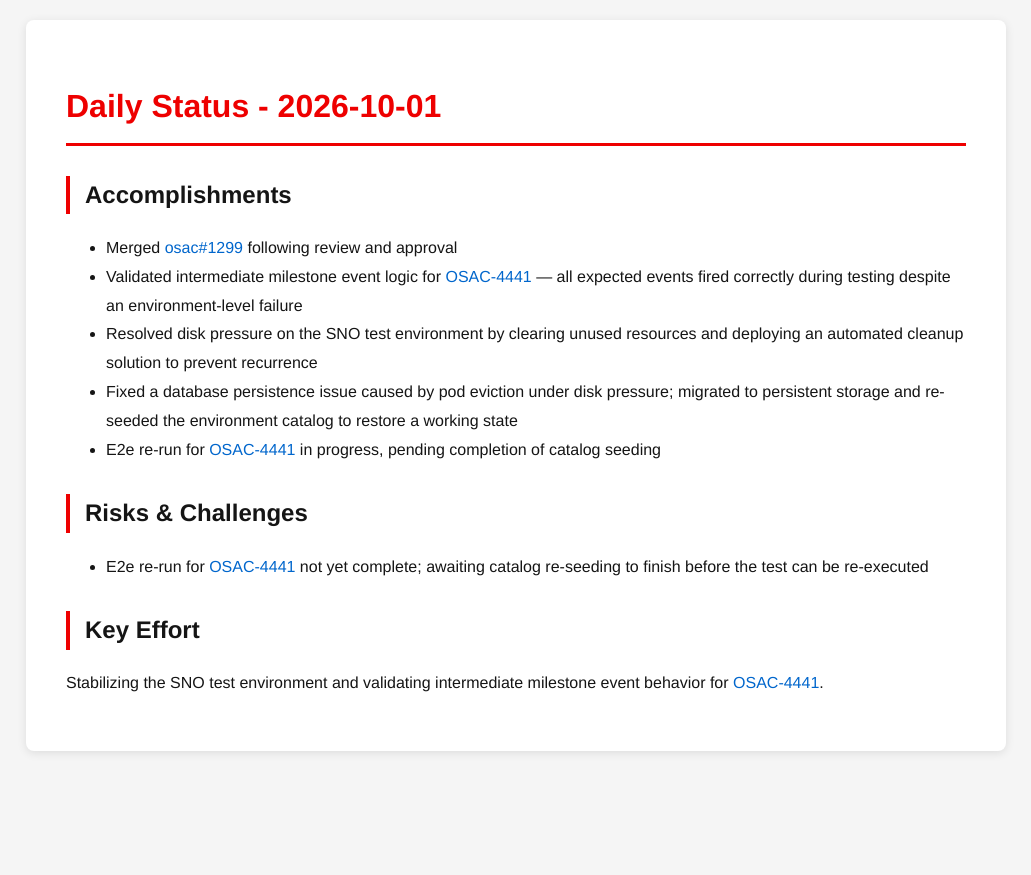
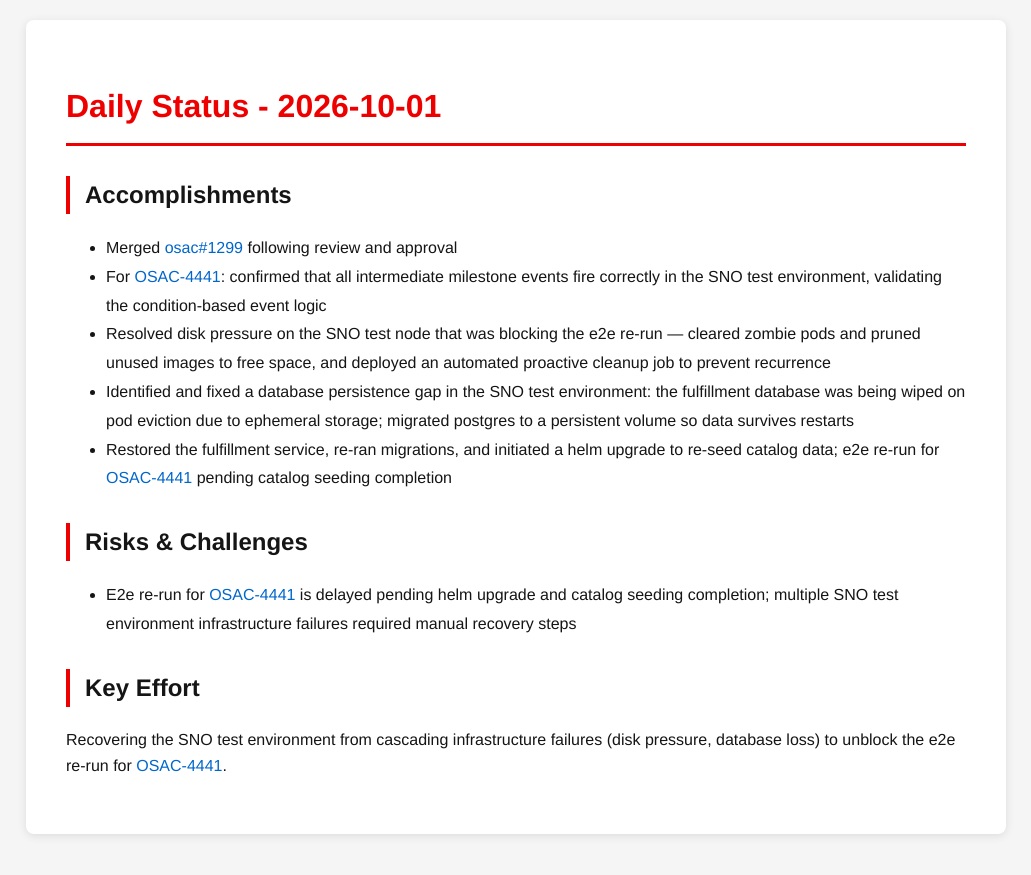
Before and after one commit to tzvatot/daily-status, a Jekyll site: the page built from 2026-10-01.md, in a window 1280 px wide. Shown: the top 875 px of the page, without its empty margins (124-1155 px from the left). Built offline with Jekyll 4.4.1, drawn with Linux system fonts in a browser that asks for light colours.

Commit message:
Daily status update - 2026-10-01

```diff
--- a/2026-10-01.md
+++ b/2026-10-01.md
@@ -8,13 +8,13 @@ date: 2026-10-01
 
 ## Accomplishments
 - Merged [osac#1299](https://github.com/osac-project/osac/pull/1299) following review and approval
-- Validated intermediate milestone event logic for [OSAC-4441](https://redhat.atlassian.net/browse/OSAC-4441) — all expected events fired correctly during testing despite an environment-level failure
-- Resolved disk pressure on the SNO test environment by clearing unused resources and deploying an automated cleanup solution to prevent recurrence
-- Fixed a database persistence issue caused by pod eviction under disk pressure; migrated to persistent storage and re-seeded the environment catalog to restore a working state
-- E2e re-run for [OSAC-4441](https://redhat.atlassian.net/browse/OSAC-4441) in progress, pending completion of catalog seeding
+- For [OSAC-4441](https://redhat.atlassian.net/browse/OSAC-4441): confirmed that all intermediate milestone events fire correctly in the SNO test environment, validating the condition-based event logic
+- Resolved disk pressure on the SNO test node that was blocking the e2e re-run — cleared zombie pods and pruned unused images to free space, and deployed an automated proactive cleanup job to prevent recurrence
+- Identified and fixed a database persistence gap in the SNO test environment: the fulfillment database was being wiped on pod eviction due to ephemeral storage; migrated postgres to a persistent volume so data survives restarts
+- Restored the fulfillment service, re-ran migrations, and initiated a helm upgrade to re-seed catalog data; e2e re-run for [OSAC-4441](https://redhat.atlassian.net/browse/OSAC-4441) pending catalog seeding completion
 
 ## Risks & Challenges
-- E2e re-run for [OSAC-4441](https://redhat.atlassian.net/browse/OSAC-4441) not yet complete; awaiting catalog re-seeding to finish before the test can be re-executed
+- E2e re-run for [OSAC-4441](https://redhat.atlassian.net/browse/OSAC-4441) is delayed pending helm upgrade and catalog seeding completion; multiple SNO test environment infrastructure failures required manual recovery steps
 
 ## Key Effort
-Stabilizing the SNO test environment and validating intermediate milestone event behavior for [OSAC-4441](https://redhat.atlassian.net/browse/OSAC-4441).
+Recovering the SNO test environment from cascading infrastructure failures (disk pressure, database loss) to unblock the e2e re-run for [OSAC-4441](https://redhat.atlassian.net/browse/OSAC-4441).
```
